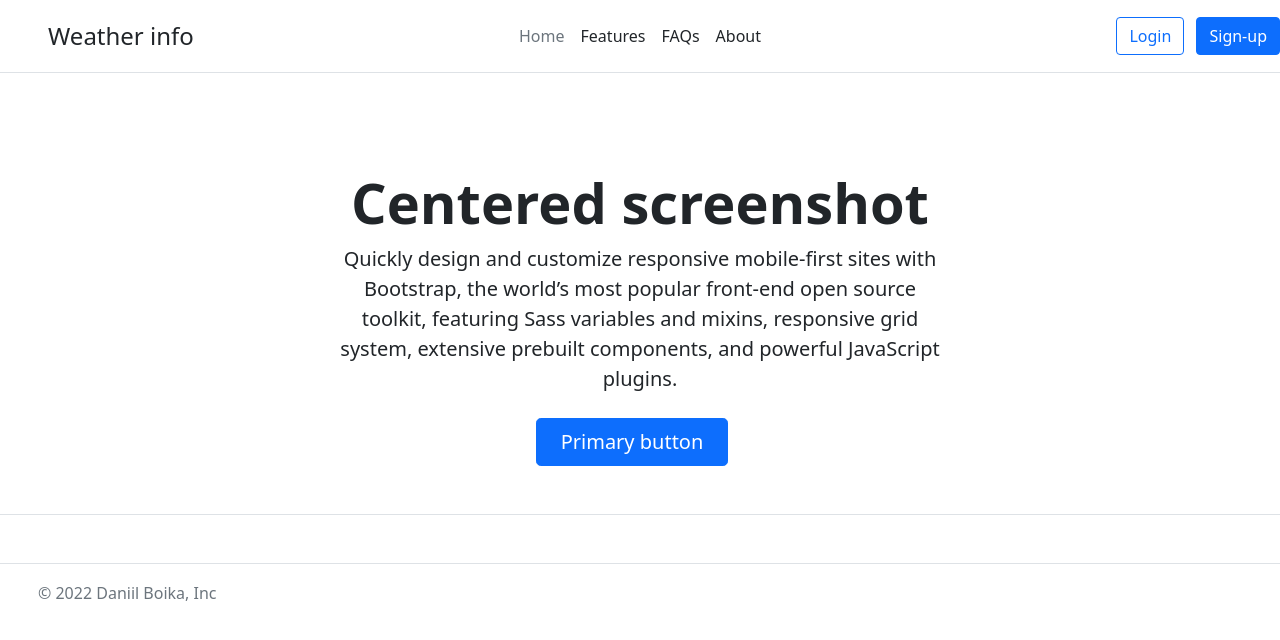
After one commit to pinballtec/Weather-App, a Django app: page /about/ in a window 1280 px wide. The commit adds this page. Shown: the top 640 px of the page. Run offline with Django 4.2, Linux system fonts and the light colour scheme.

Commit message:
footer is added

```diff
--- /dev/null
+++ b/project/weather_app/templates/weather_app/header.html
@@ -0,0 +1,44 @@
+<!DOCTYPE html>
+<html lang="en">
+<head>
+    <meta charset="UTF-8">
+    <title>Header</title>
+    <link href="https://cdn.jsdelivr.net/npm/bootstrap@5.1.3/dist/css/bootstrap.min.css" rel="stylesheet" integrity="sha384-1BmE4kWBq78iYhFldvKuhfTAU6auU8tT94WrHftjDbrCEXSU1oBoqyl2QvZ6jIW3" crossorigin="anonymous">
+</head>
+<body>
+<header class="d-flex flex-wrap align-items-center justify-content-center justify-content-md-between py-3 mb-4 border-bottom">
+      <a href="/" class="d-flex align-items-center col-md-3 mb-2 mb-md-0 text-dark text-decoration-none">
+        <svg class="bi me-2" width="40" height="32" role="img" aria-label="Bootstrap"><use xlink:href="#bootstrap"></use></svg>
+          <span class="fs-4">Weather info</span>
+      </a>
+
+      <ul class="nav col-12 col-md-auto mb-2 justify-content-center mb-md-0">
+        <li><a href="{% url 'index' %}" class="nav-link px-2 link-secondary">Home</a></li>
+        <li><a href="#" class="nav-link px-2 link-dark">Features</a></li>
+        <li><a href="#" class="nav-link px-2 link-dark">FAQs</a></li>
+        <li><a href="{% url 'about' %}" class="nav-link px-2 link-dark">About</a></li>
+      </ul>
+
+      <div class="col-md-3 text-end">
+        <button type="button" class="btn btn-outline-primary me-2">Login</button>
+        <button type="button" class="btn btn-primary">Sign-up</button>
+      </div>
+    </header>
+    {% block content %}
+    {% endblock %}
+    <footer class="d-flex flex-wrap justify-content-between align-items-center py-3 my-4 border-top">
+    <div class="col-md-4 d-flex align-items-center">
+      <a href="/" class="mb-3 me-2 mb-md-0 text-muted text-decoration-none lh-1">
+        <svg class="bi" width="30" height="24"><use xlink:href="#bootstrap"></use></svg>
+      </a>
+      <span class="text-muted">© 2022 Daniil Boika, Inc</span>
+    </div>
+
+    <ul class="nav col-md-4 justify-content-end list-unstyled d-flex">
+      <li class="ms-3"><a class="text-muted" href="#"><svg class="bi" width="24" height="24"><use xlink:href="#twitter"></use></svg></a></li>
+      <li class="ms-3"><a class="text-muted" href="#"><svg class="bi" width="24" height="24"><use xlink:href="#instagram"></use></svg></a></li>
+      <li class="ms-3"><a class="text-muted" href="#"><svg class="bi" width="24" height="24"><use xlink:href="#facebook"></use></svg></a></li>
+    </ul>
+  </footer>
+</body>
+</html>
--- /dev/null
+++ b/project/weather_app/templates/weather_app/info.html
@@ -0,0 +1,26 @@
+<!DOCTYPE html>
+<html lang="en">
+<head>
+    <meta charset="UTF-8">
+    <title>About title</title>
+</head>
+<body>
+  {% extends 'weather_app/header.html' %}
+  {% block content %}
+  <div class="px-4 pt-5 my-5 text-center border-bottom">
+    <h1 class="display-4 fw-bold">Centered screenshot</h1>
+    <div class="col-lg-6 mx-auto">
+      <p class="lead mb-4">Quickly design and customize responsive mobile-first sites with Bootstrap, the world’s most popular front-end open source toolkit, featuring Sass variables and mixins, responsive grid system, extensive prebuilt components, and powerful JavaScript plugins.</p>
+      <div class="d-grid gap-2 d-sm-flex justify-content-sm-center mb-5">
+        <button type="button" class="btn btn-primary btn-lg px-4 me-sm-3">Primary button</button>
+      </div>
+    </div>
+    <div class="overflow-hidden" style="max-height: 30vh;">
+<!--      <div class="container px-5">-->
+<!--        <img src="bootstrap-docs.png" class="img-fluid border rounded-3 shadow-lg mb-4" alt="Example image" width="700" height="500" loading="lazy">-->
+<!--      </div>-->
+    </div>
+  </div>
+  {% endblock content %}
+</body>
+</html>
--- a/project/weather_app/urls.py
+++ b/project/weather_app/urls.py
@@ -3,4 +3,5 @@ from . import views
 
 urlpatterns = [
     path('', views.main, name='index'),
+    path('about/', views.info, name='about'),
 ]
--- a/project/weather_app/views.py
+++ b/project/weather_app/views.py
@@ -35,3 +35,7 @@ def main(request):
     context = {'all_info': all_cities, 'form': form}
 
     return render(request, 'weather_app/index.html', context)
+
+
+def info(request):
+    return render(request, 'weather_app/info.html')
```
Also changed, not shown: project/weather_app/templates/weather_app/index.html (+3 -20 lines), project/db.sqlite3.
